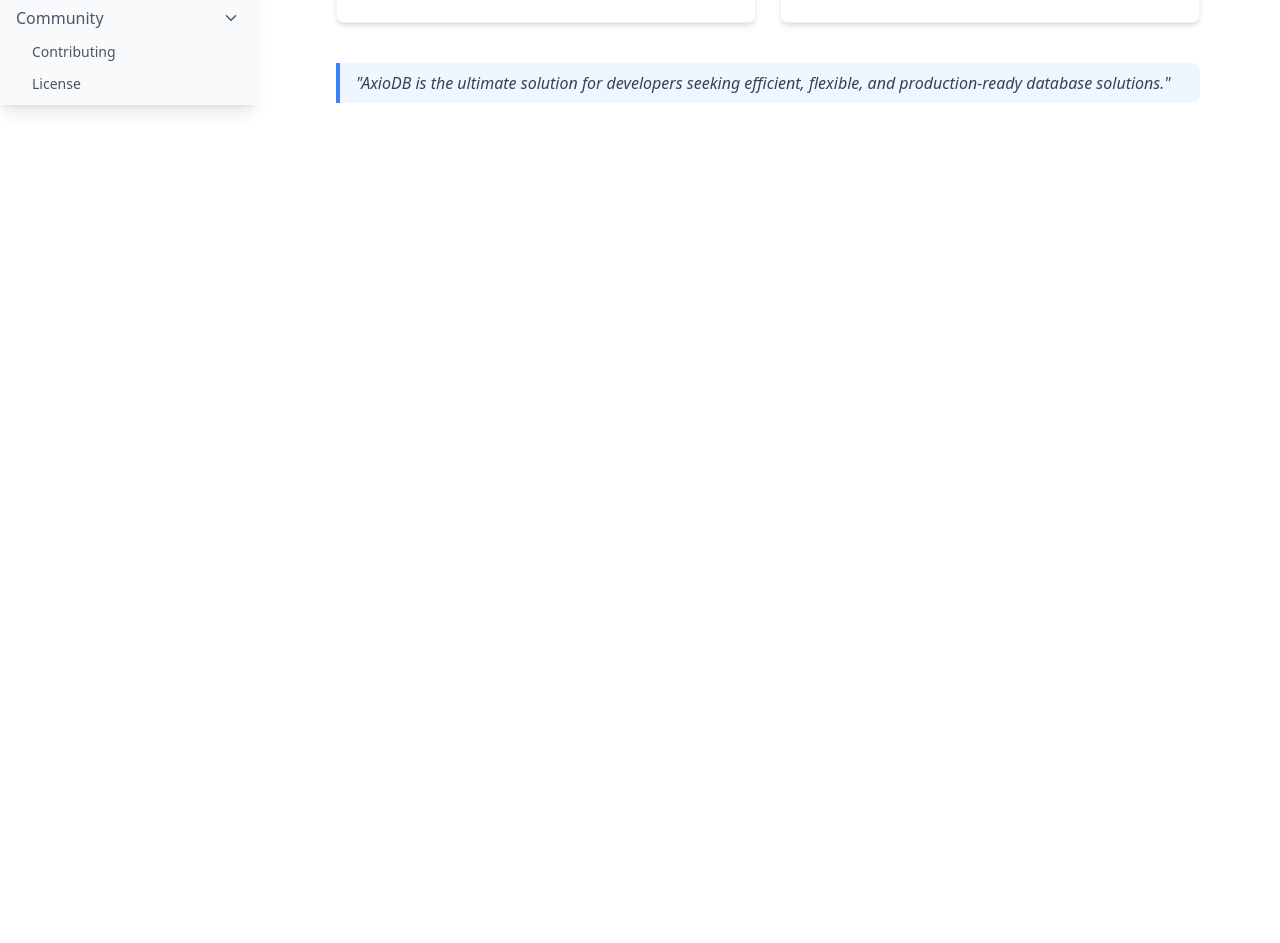
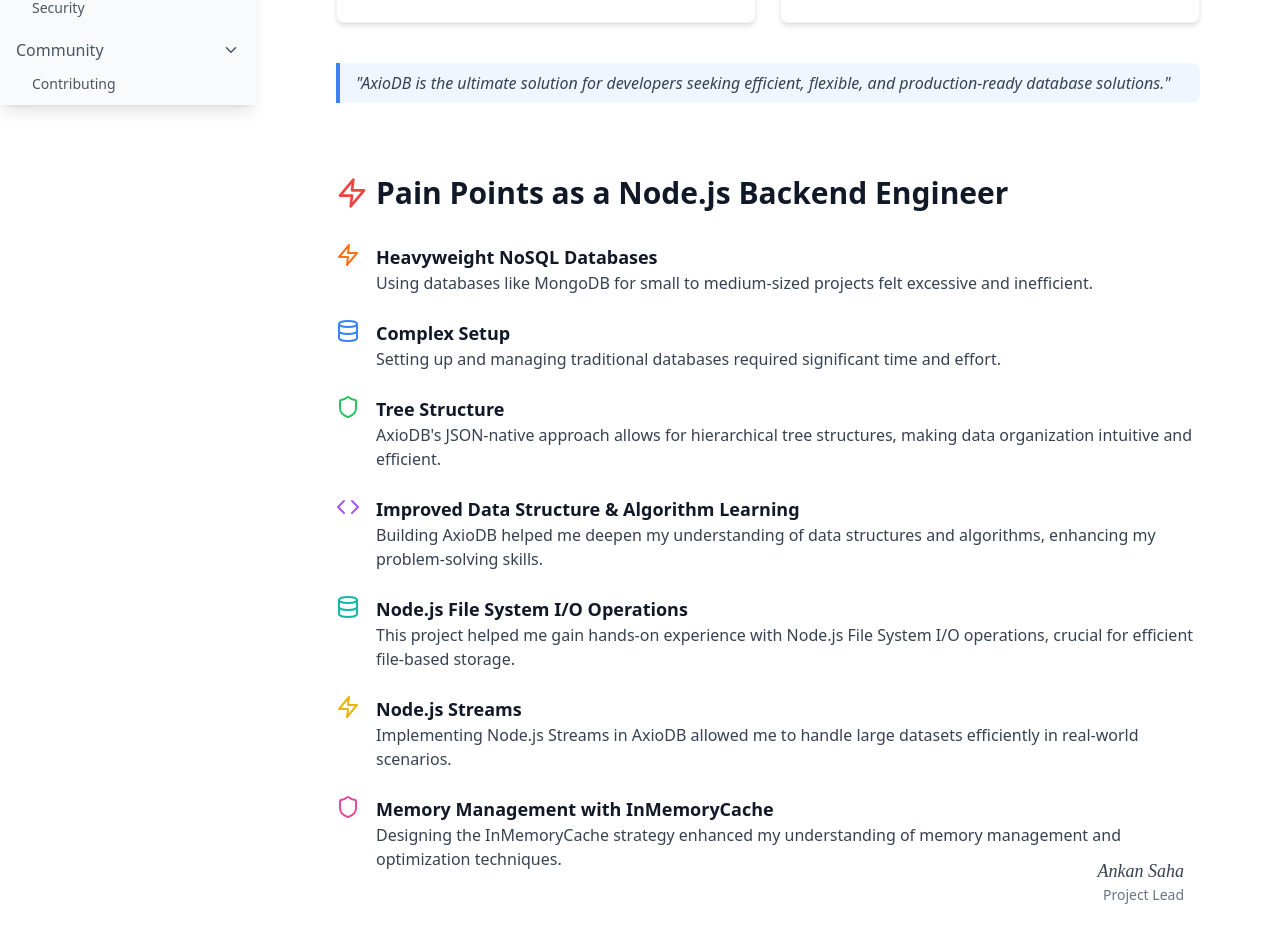
Before and after one commit to AnkanSaha/AxioDB-Documentation, a React (Vite) app: page / in a window 1280 px wide. Shown: the part 695-1638 px from the top of the page. Before the commit the page ends 918 px from the top, so only its background shows below. Built offline with nearby package versions, Linux system fonts and the light colour scheme.

Commit message:
feat: Add Pain Points section and integrate into the sidebar

```diff
--- a/src/components/content/Introduction.tsx
+++ b/src/components/content/Introduction.tsx
@@ -1,5 +1,6 @@
 import React from 'react';
 import { Database, Zap, Shield, Code } from 'lucide-react';
+import PainPoints from './PainPoints';
 
 const Introduction: React.FC = () => {
   return (
@@ -70,6 +71,8 @@
           "AxioDB is the ultimate solution for developers seeking efficient, flexible, and production-ready database solutions."
         </p>
       </blockquote>
+
+      <PainPoints />
     </section>
   );
 };
--- /dev/null
+++ b/src/components/content/PainPoints.tsx
@@ -0,0 +1,102 @@
+import React from 'react';
+import { Database, Zap, Shield, Code } from 'lucide-react';
+
+const PainPoints: React.FC = () => {
+    return (
+        <section id="pain-points" className="pt-12 scroll-mt-20 relative">
+            <h2 className="text-3xl font-bold mb-8 flex items-center gap-2">
+                <Zap className="h-8 w-8 text-red-500" />
+                Pain Points as a Node.js Backend Engineer
+            </h2>
+            <ul className="space-y-6">
+                <li className="flex items-start gap-4">
+                    <div className="flex-shrink-0">
+                        <Zap className="h-6 w-6 text-orange-500" />
+                    </div>
+                    <div>
+                        <h3 className="text-lg font-semibold text-gray-900 dark:text-white">Heavyweight NoSQL Databases</h3>
+                        <p className="text-gray-700 dark:text-gray-300">
+                            Using databases like MongoDB for small to medium-sized projects felt excessive and inefficient.
+                        </p>
+                    </div>
+                </li>
+                <li className="flex items-start gap-4">
+                    <div className="flex-shrink-0">
+                        <Database className="h-6 w-6 text-blue-500" />
+                    </div>
+                    <div>
+                        <h3 className="text-lg font-semibold text-gray-900 dark:text-white">Complex Setup</h3>
+                        <p className="text-gray-700 dark:text-gray-300">
+                            Setting up and managing traditional databases required significant time and effort.
+                        </p>
+                    </div>
+                </li>
+                <li className="flex items-start gap-4">
+                    <div className="flex-shrink-0">
+                        <Shield className="h-6 w-6 text-green-500" />
+                    </div>
+                    <div>
+                        <h3 className="text-lg font-semibold text-gray-900 dark:text-white">Tree Structure</h3>
+                        <p className="text-gray-700 dark:text-gray-300">
+                            AxioDB's JSON-native approach allows for hierarchical tree structures, making data organization intuitive and efficient.
+                        </p>
+                    </div>
+                </li>
+                <li className="flex items-start gap-4">
+                    <div className="flex-shrink-0">
+                        <Code className="h-6 w-6 text-purple-500" />
+                    </div>
+                    <div>
+                        <h3 className="text-lg font-semibold text-gray-900 dark:text-white">Improved Data Structure & Algorithm Learning</h3>
+                        <p className="text-gray-700 dark:text-gray-300">
+                            Building AxioDB helped me deepen my understanding of data structures and algorithms, enhancing my problem-solving skills.
+                        </p>
+                    </div>
+                </li>
+                <li className="flex items-start gap-4">
+                    <div className="flex-shrink-0">
+                        <Database className="h-6 w-6 text-teal-500" />
+                    </div>
+                    <div>
+                        <h3 className="text-lg font-semibold text-gray-900 dark:text-white">Node.js File System I/O Operations</h3>
+                        <p className="text-gray-700 dark:text-gray-300">
+                            This project helped me gain hands-on experience with Node.js File System I/O operations, crucial for efficient file-based storage.
+                        </p>
+                    </div>
+                </li>
+                <li className="flex items-start gap-4">
+                    <div className="flex-shrink-0">
+                        <Zap className="h-6 w-6 text-yellow-500" />
+                    </div>
+                    <div>
+                        <h3 className="text-lg font-semibold text-gray-900 dark:text-white">Node.js Streams</h3>
+                        <p className="text-gray-700 dark:text-gray-300">
+                            Implementing Node.js Streams in AxioDB allowed me to handle large datasets efficiently in real-world scenarios.
+                        </p>
+                    </div>
+                </li>
+                <li className="flex items-start gap-4">
+                    <div className="flex-shrink-0">
+                        <Shield className="h-6 w-6 text-pink-500" />
+                    </div>
+                    <div>
+                        <h3 className="text-lg font-semibold text-gray-900 dark:text-white">Memory Management with InMemoryCache</h3>
+                        <p className="text-gray-700 dark:text-gray-300">
+                            Designing the InMemoryCache strategy enhanced my understanding of memory management and optimization techniques.
+                        </p>
+                    </div>
+                </li>
+            </ul>
+
+            {/* Stylized Signature */}
+            <div className="absolute bottom-[-50px] right-0 text-right pr-4 pb-4">
+                <p className="italic text-lg text-gray-700 dark:text-gray-300" style={{ fontFamily: "'Dancing Script', cursive" }}>
+                    Ankan Saha
+                </p>
+                <p className="text-sm text-gray-500 dark:text-gray-400">Project Lead</p>
+            </div>
+        </section>
+    );
+};
+
+export default PainPoints;
--- a/src/components/layout/Sidebar.tsx
+++ b/src/components/layout/Sidebar.tsx
@@ -19,6 +19,7 @@
     items: [
       { id: "introduction", label: "Introduction", path: "/" },
       { id: "features", label: "Features", path: "/features" },
+      { id: "pain-points", label: "Pain Points", path: "/#pain-points" },
       { id: "comparison", label: "Performance Comparison", path: "/comparison" },
       { id: "limitations", label: "Current Limitations", path: "/features#limitations" },
       { id: "future-plans", label: "Future Plans", path: "/features#future-plans" },
@@ -116,8 +117,8 @@
                     <a
                       href={item.path}
                       className={`block py-1 text-sm ${location.pathname === item.path || (location.hash && item.path.includes(location.hash))
-                          ? 'text-blue-500 font-medium'
-                          : 'text-gray-600 dark:text-gray-400 hover:text-blue-500 dark:hover:text-blue-400'
+                        ? 'text-blue-500 font-medium'
+                        : 'text-gray-600 dark:text-gray-400 hover:text-blue-500 dark:hover:text-blue-400'
                         }`}
                       onClick={(e) => {
                         e.preventDefault();
```
